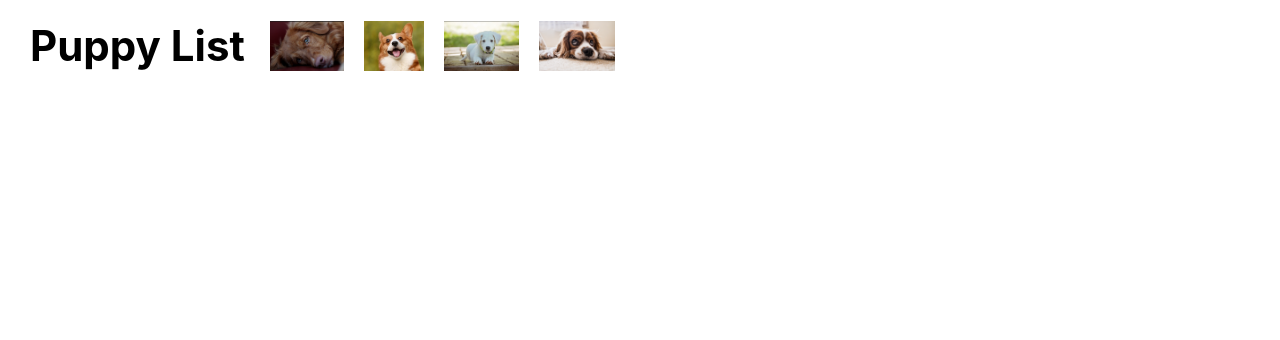
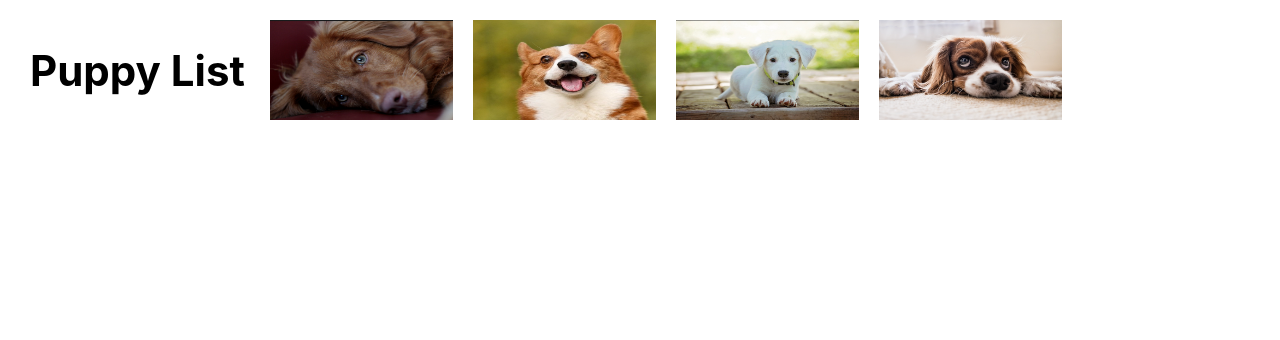
Before and after one commit to korycfitz/puppy-collector, a Django app: page /puppies/ in a window 1280 px wide. Shown: the part 106-446 px from the top of the page. Run offline with Django 4.2, Linux system fonts and the light colour scheme; the visitor is signed in with stand-in values (Sample User, id 1); data that the repository does not hold is empty.

Commit message:
fix styling for header photos

```diff
--- a/main_app/static/css/base.css
+++ b/main_app/static/css/base.css
@@ -184,6 +184,13 @@ div.card-img-container img {
   object-fit: cover;
 }
 
+section.page-header img {
+  width: 15%;
+  min-height: 24%;
+  /* min-height: 15%; */
+  height: 100px;
+}
+
 @media only screen and (min-width: 768px) {
   header {
     position: sticky;
@@ -221,6 +228,11 @@ div.card-img-container img {
 
   .header-logo-container {
     width: 213px;
+  }
+
+  section.page-header img {
+    width: 15%;
+    min-height: 20%;
   }
 
   .page-header h1 {
```
